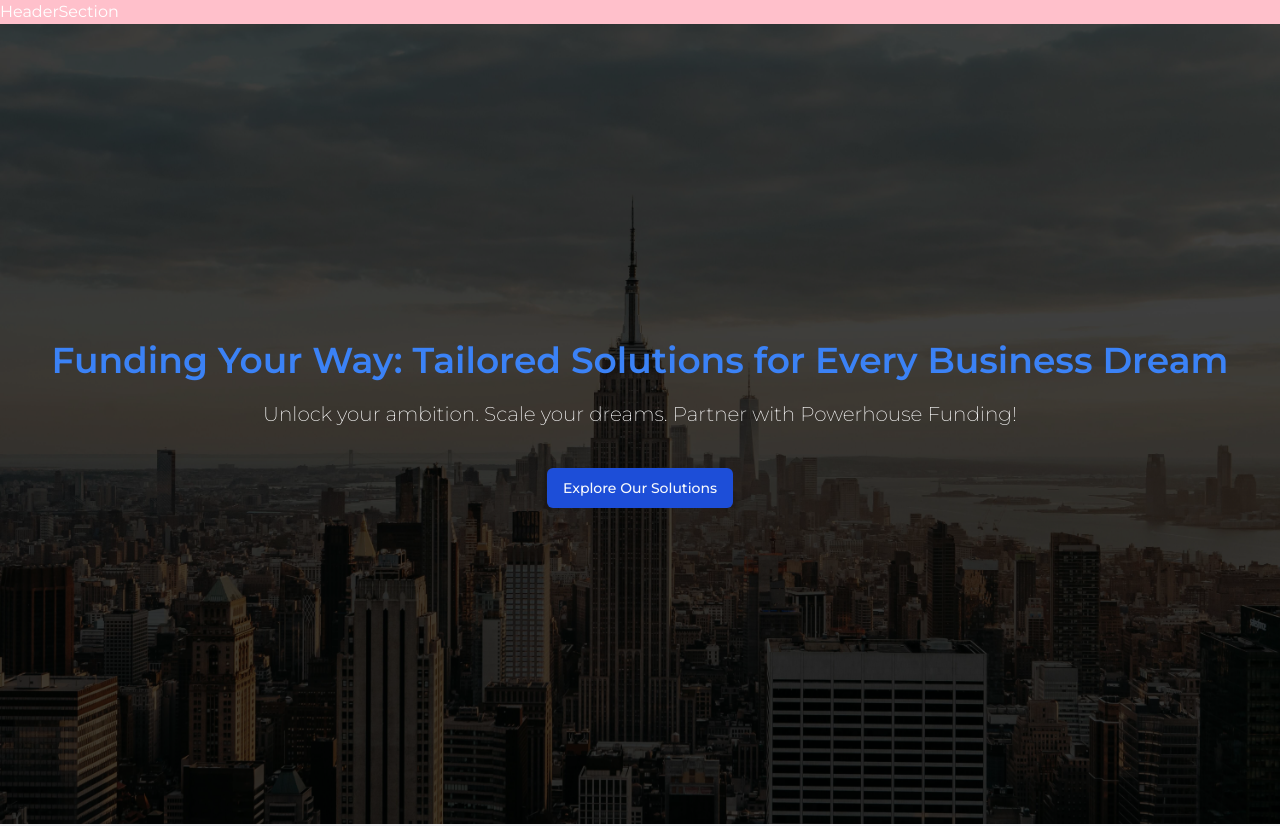
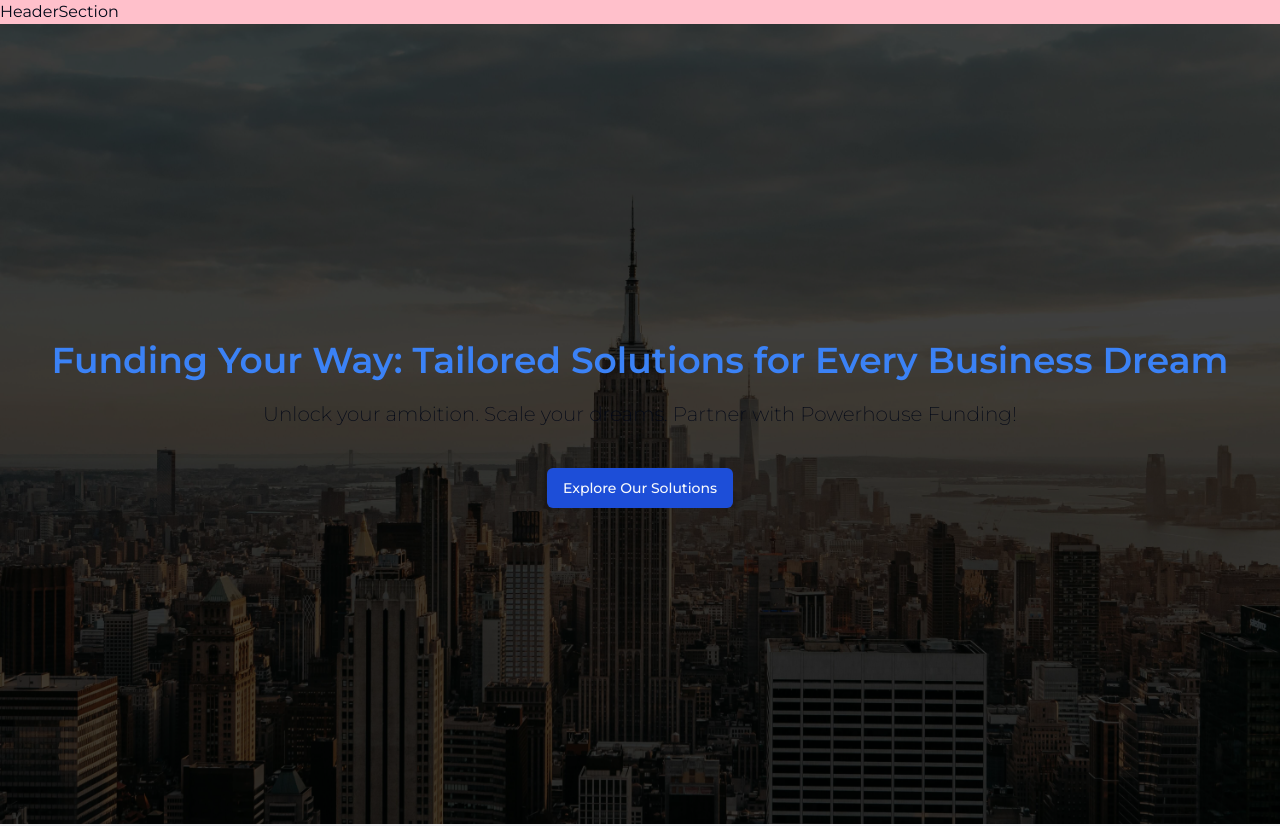
Before and after one commit to dewanwakilahmed/kesef-capital-group-v0, a Next.js app: page / in a window 1280 px wide. Shown: the top 826 px of the page. Built offline with nearby package versions, Linux system fonts and the light colour scheme.

Commit message:
Remove global body styles

```diff
--- a/app/globals.css
+++ b/app/globals.css
@@ -74,7 +74,3 @@
     @apply bg-background text-foreground;
   }
 }
-
-body {
-  color: white;
-}
```
